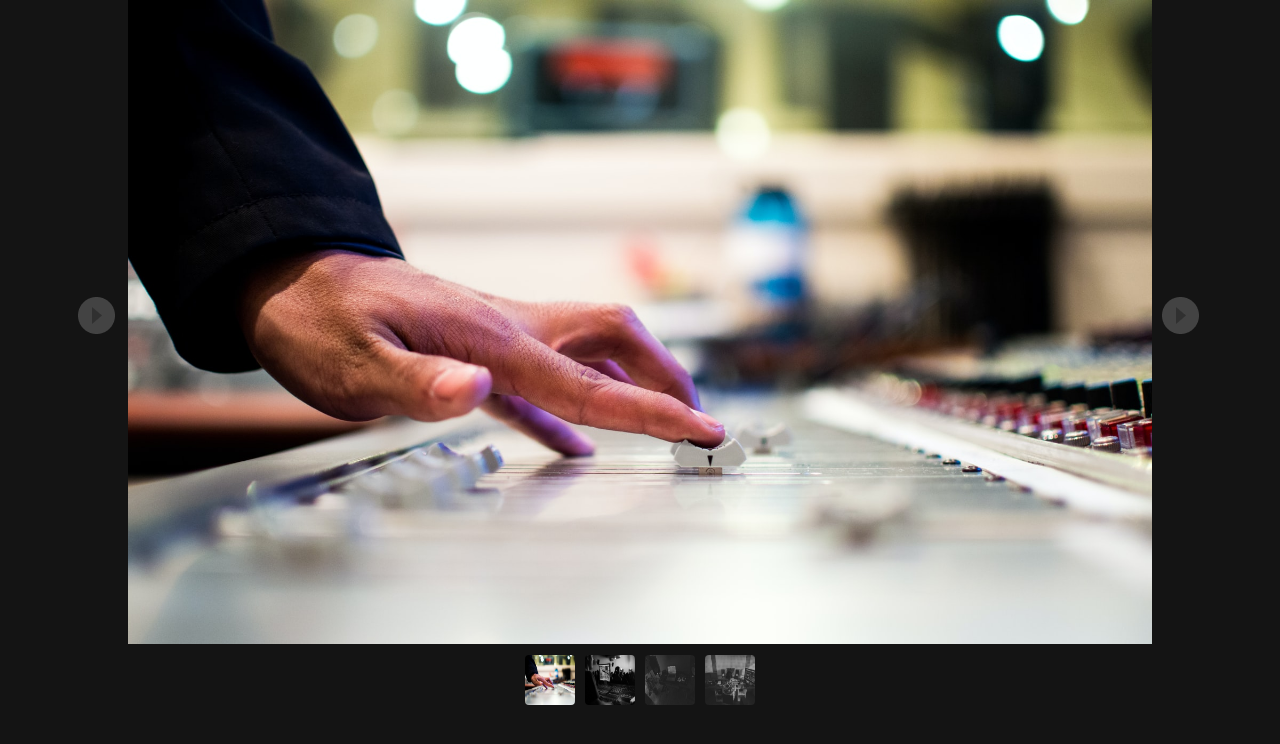
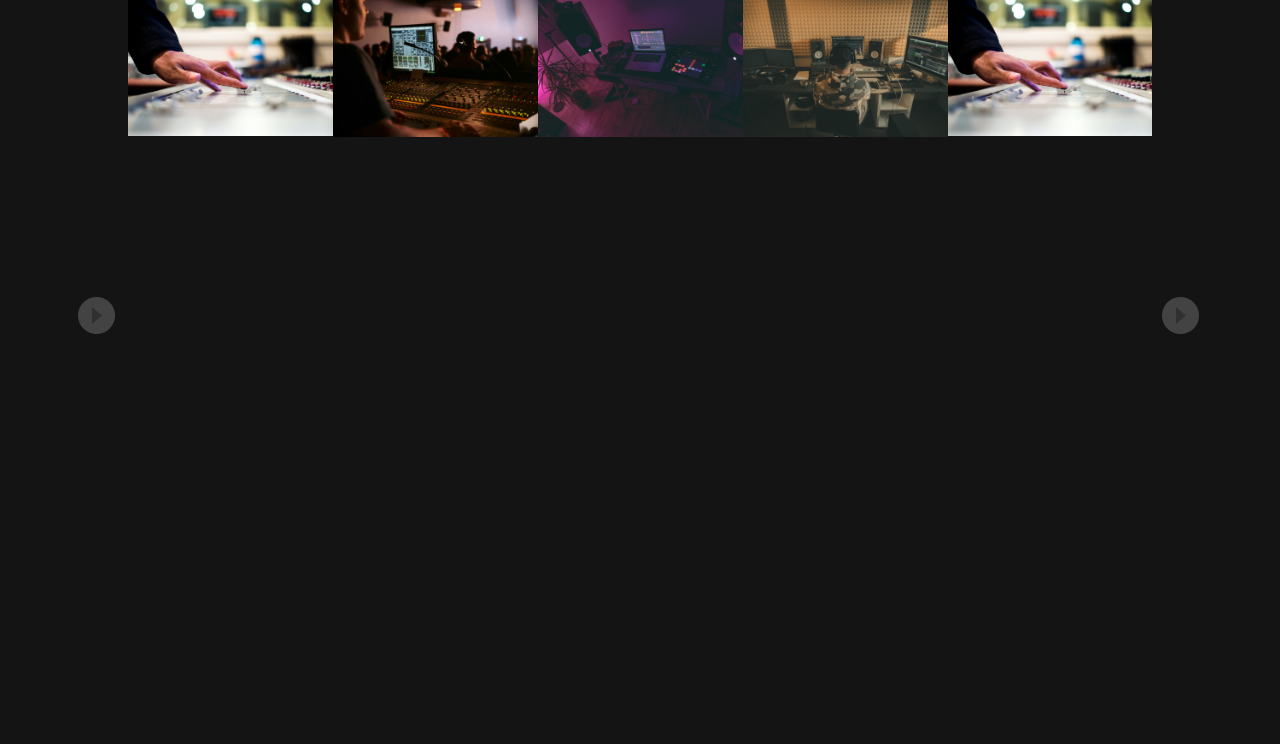
Before and after one commit to Asif-newaz/practice-react, a React (Create React App) app: page / in a window 1280 px wide. Shown: the top 744 px of the page. Built offline with nearby package versions, Linux system fonts and the light colour scheme.

Commit message:
mount flipKart carousel

```diff
--- a/src/App.js
+++ b/src/App.js
@@ -6,12 +6,14 @@ import "./App.css";
 // import LearnUseEffectScrimba from "./Components/LearnUseEffectScrimba/index";
 // import UseStateSimplified from "./Components/LearnHooksSimplifiedWeb/UseStateSimplified";
 // import UseEffectSimplified from "./Components/LearnHooksSimplifiedWeb/UseEffectSimplified.js";
-import ReactSlick from "./Components/ReactSlick/index";
+// import ReactSlick from "./Components/ReactSlick/index";
+import FlipKartMultiItemCarousel from "./Components/FlipkartMultiItemCarousel";
 
 function App() {
   return (
     <div className="App">
-      <ReactSlick />
+      <FlipKartMultiItemCarousel />
+      {/* <ReactSlick /> */}
       {/* <UseEffectSimplified /> */}
       {/* <UseStateSimplified /> */}
       {/* <LearnUseEffectScrimba /> */}
```
